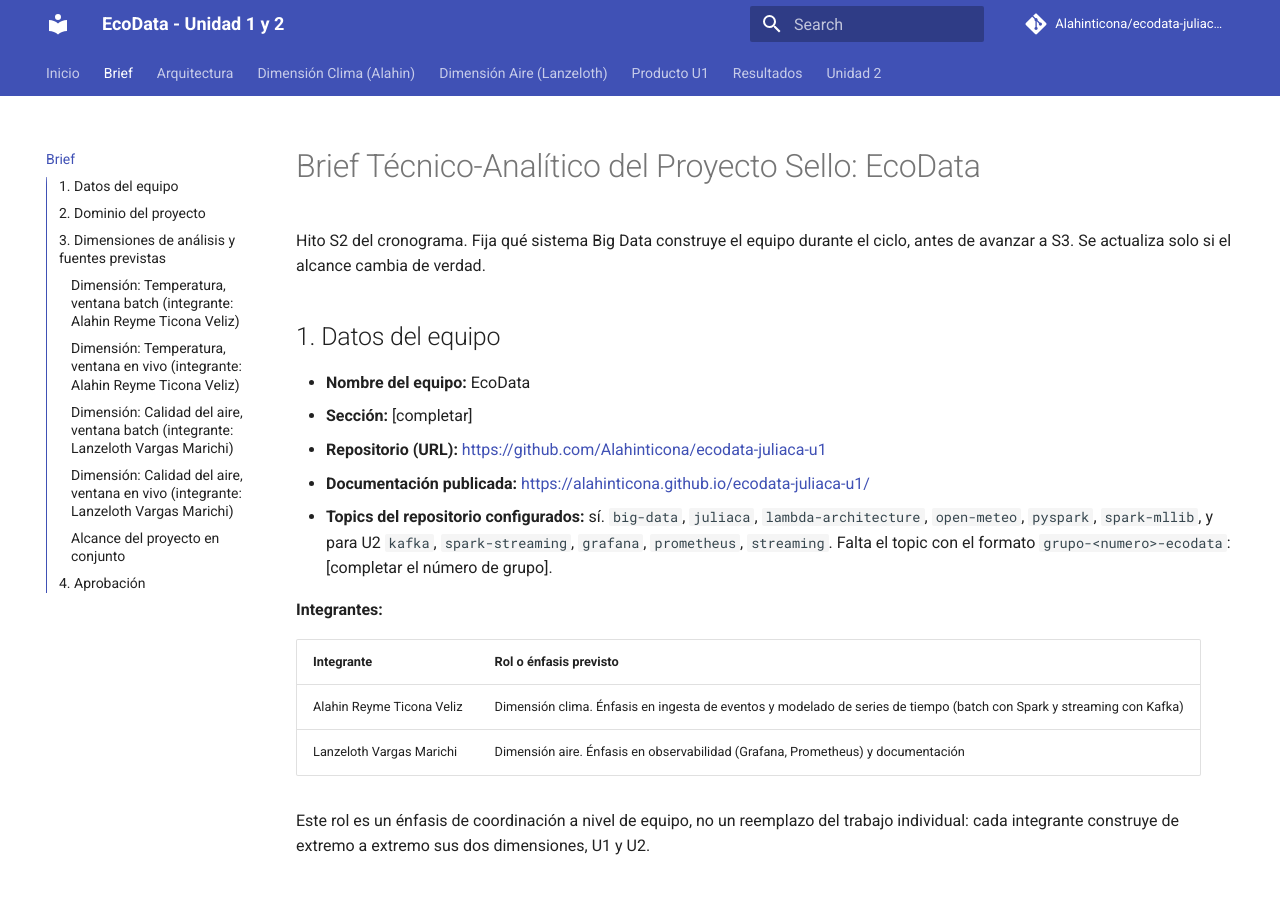
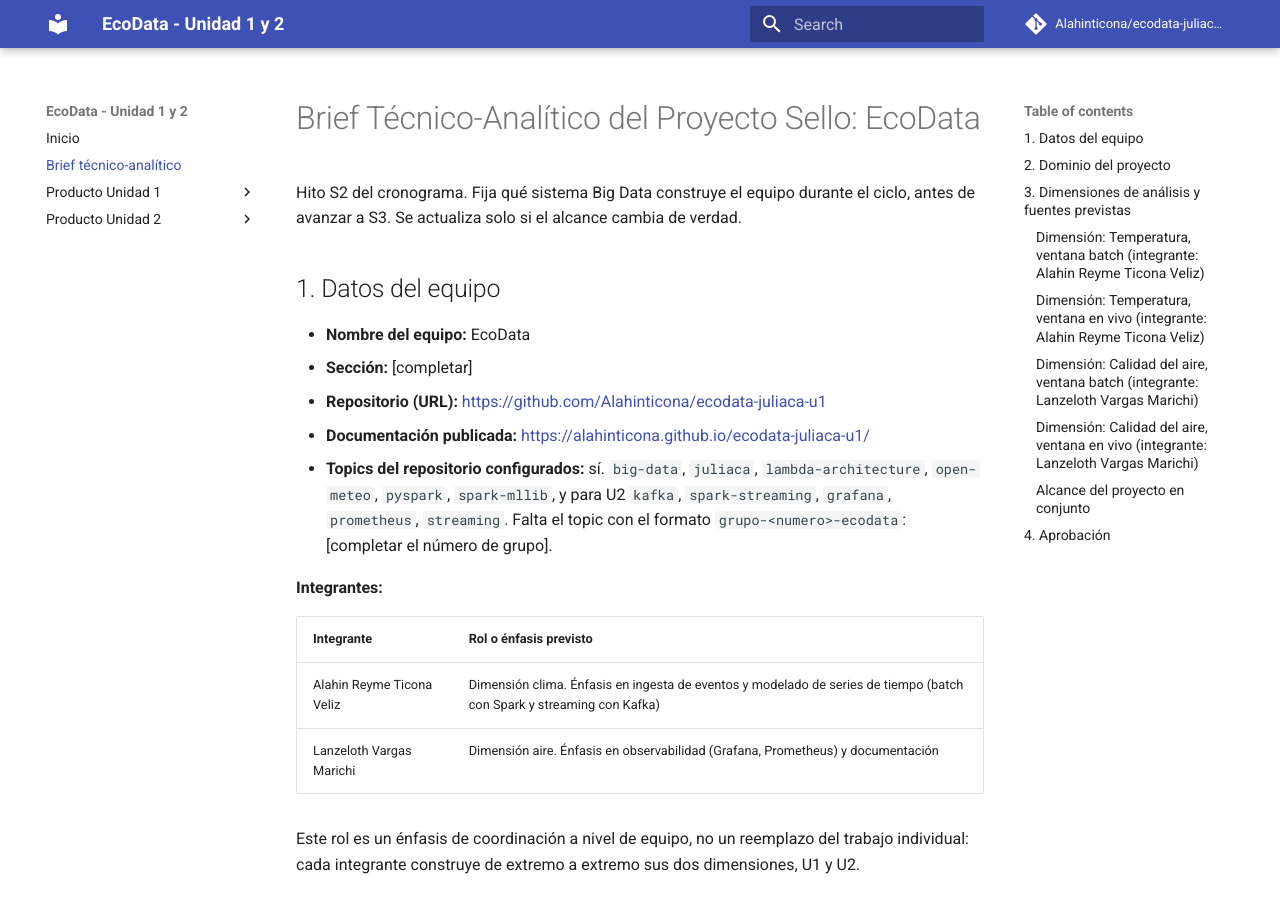
Before and after one commit to Alahinticona/ecodata-juliaca-u1, an MkDocs documentation site: the page built from docs/brief.md, in a window 1280 px wide and 900 px high. Built offline with MkDocs 1.6.1 and Material for MkDocs 9.7.7, drawn with Linux system fonts in a browser that asks for light colours; comment, search, counter and statistics services are not loaded.

Commit message:
Update mkdocs.yml

```diff
--- a/mkdocs.yml
+++ b/mkdocs.yml
@@ -11,23 +11,22 @@ theme:
     primary: indigo
     accent: light blue
   features:
-    - navigation.tabs
-    - navigation.sections
-    - toc.integrate
+    - navigation.top
     - content.code.copy
 
 nav:
   - Inicio: index.md
-  - Brief: brief.md
-  - Arquitectura: arquitectura.md
-  - Dimensión Clima (Alahin): dimension-alahin.md
-  - Dimensión Aire (Lanzeloth): dimension-lanzeloth.md
-  - Producto U1: u1-producto.md
-  - Resultados: resultados.md
-  - Unidad 2:
-      - Resumen: u2/index.md
-      - Aire: u2/dimension-aire.md
-      - Clima: u2/dimension-clima.md
+  - Brief técnico-analítico: brief.md
+  - Producto Unidad 1:
+      - Producto U1: u1-producto.md
+      - Arquitectura: arquitectura.md
+      - Dimensión Clima (Alahin): dimension-alahin.md
+      - Dimensión Aire (Lanzeloth): dimension-lanzeloth.md
+      - Resultados: resultados.md
+  - Producto Unidad 2:
+      - Producto U2 (resumen): u2/index.md
+      - Dimensión Aire (Lanzeloth): u2/dimension-aire.md
+      - Dimensión Clima (Alahin): u2/dimension-clima.md
 
 markdown_extensions:
   - tables
```
